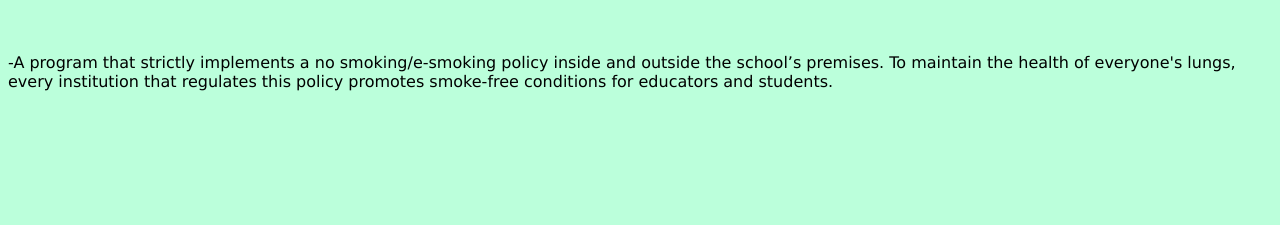
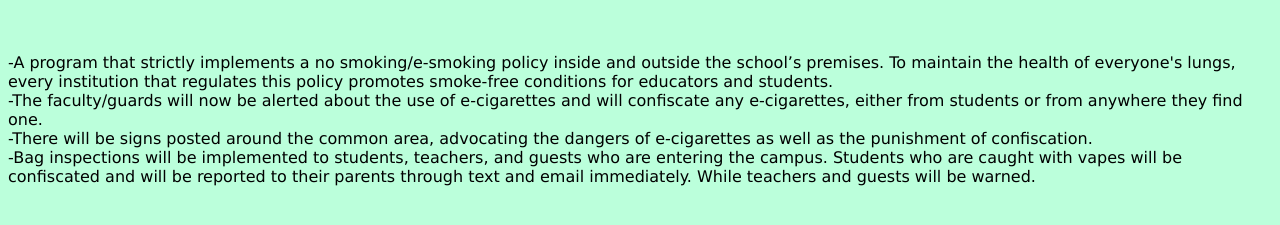
Before and after one commit to DJSRB/NOVA-Kids-NOVA-ESKWELA.github.io, a plain HTML site: page index.html in a window 1280 px wide. Shown: the part 67-292 px from the top of the page. Drawn offline with Linux system fonts and the light colour scheme.

Commit message:
Update index.html

```diff
--- a/index.html
+++ b/index.html
@@ -7,7 +7,9 @@
   <body style="background-color:#BBFFDB;">
  <font face = "Verdana" size = "10"> <center><strong> NOVA ESKWELA </strong></center> </font><br />
  <font face = "Verdana" size = "3">-A program that strictly implements a no smoking/e-smoking policy inside and outside the school’s premises. To maintain the health of everyone's lungs, every institution that regulates this policy promotes smoke-free conditions for educators and students.</font><br />
-
+<font face = "Verdana" size = "3">-The faculty/guards will now be alerted about the use of e-cigarettes and will confiscate any e-cigarettes, either from students or from anywhere they find one.</font><br />
+<font face = "Verdana" size = "3">-There will be signs posted around the common area, advocating the dangers of e-cigarettes as well as the punishment of confiscation.</font><br />
+<font face = "Verdana" size = "3">-Bag inspections will be implemented to students, teachers, and guests who are entering the campus. Students who are caught with vapes will be confiscated and will be reported to their parents through text and email immediately. While teachers and guests will be warned.</font><br />
 <br>
 
 
```
